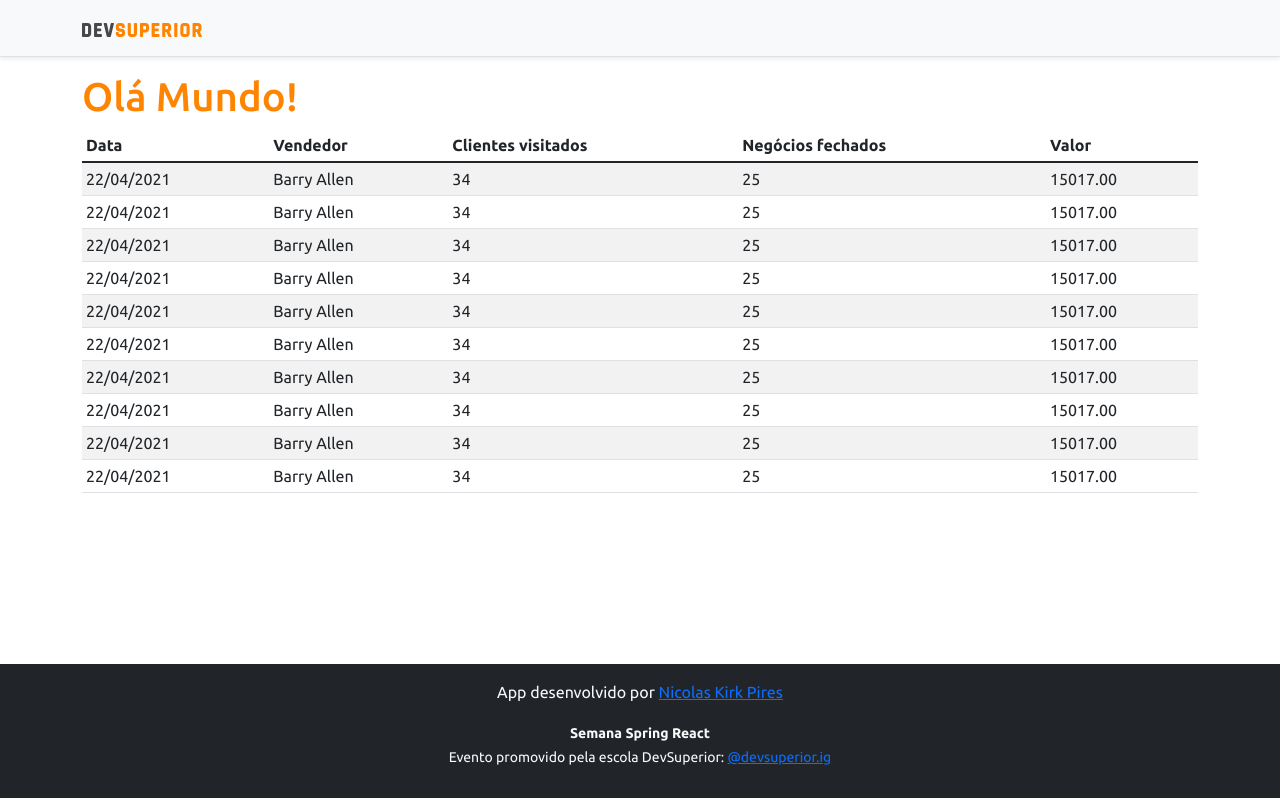
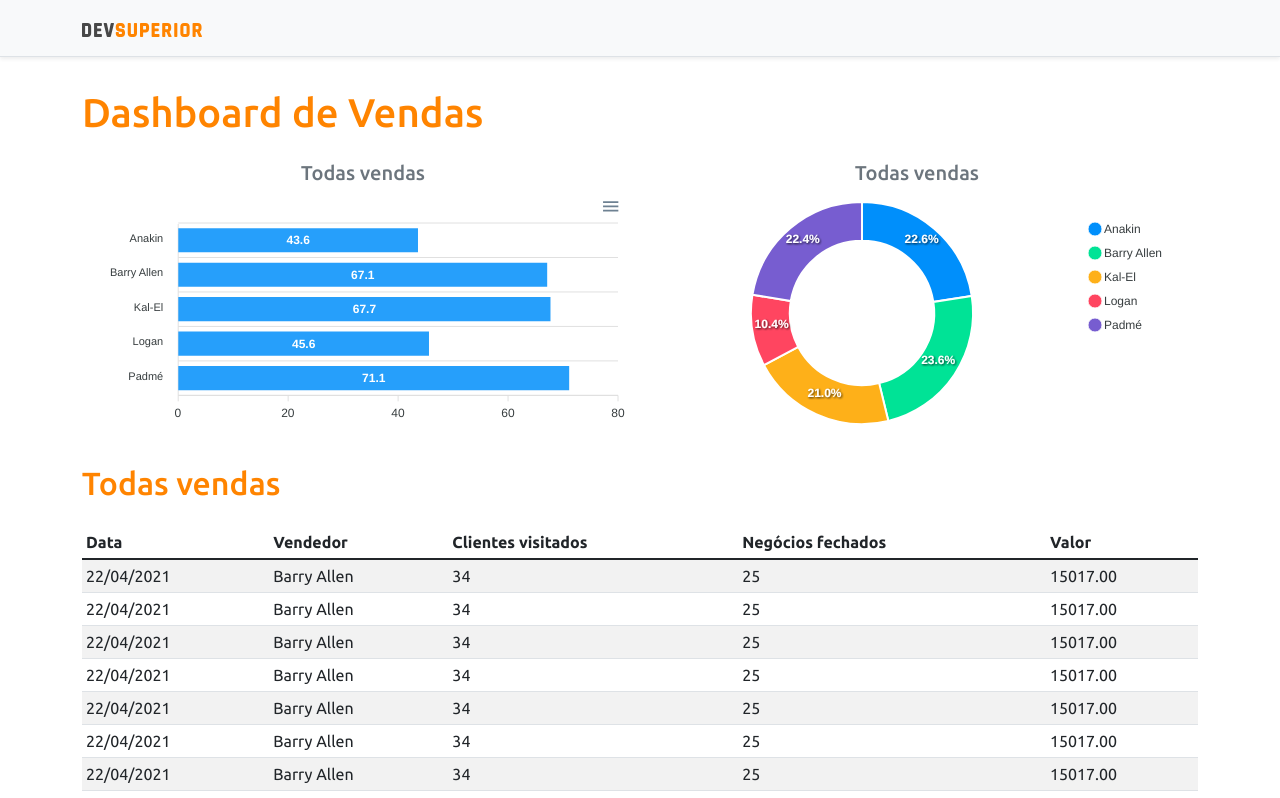
Before and after one commit to NicolasPires/projeto-sds5, a React (Create React App) app in the folder frontend/: page / in a window 1280 px wide. Shown: the top 798 px of the page. Built offline with nearby package versions, Linux system fonts and the light colour scheme.

Commit message:
Static charts

```diff
--- a/frontend/package.json
+++ b/frontend/package.json
@@ -12,10 +12,12 @@
     "@types/node": "^12.0.0",
     "@types/react": "^17.0.0",
     "@types/react-dom": "^17.0.0",
+    "apexcharts": "^3.29.0",
     "bootstrap": "^5.1.3",
     "jquery": "1.9.1",
     "popper.js": "^1.16.1",
     "react": "^17.0.2",
+    "react-apexcharts": "^1.3.9",
     "react-dom": "^17.0.2",
     "react-scripts": "4.0.3",
     "typescript": "^4.1.2",
--- a/frontend/src/App.tsx
+++ b/frontend/src/App.tsx
@@ -1,13 +1,30 @@
 import NavBar from "components/NavBar";
-import Footer from './components/Footer/index';
-import DataTable from './components/DataTable/index';
+import Footer from "./components/Footer/index";
+import DataTable from "./components/DataTable/index";
+import BarChart from "./components/BarChart/index";
+import DonutChart from "components/DonutChart";
 
 function App() {
   return (
     <>
       <NavBar />
       <div className="container">
-        <h1 className="text-primary">Olá Mundo!</h1>
+        <h1 className="text-primary py-3">Dashboard de Vendas</h1>
+
+        <div className="row px-3">
+          <div className="col-sm-6">
+            <h5 className="text-center text-secondary">Todas vendas</h5>
+            <BarChart />
+          </div>
+          <div className="col-sm-6">
+            <h5 className="text-center text-secondary">Todas vendas</h5>
+            <DonutChart />
+          </div>
+        </div>
+
+        <div className="py-3">
+          <h2 className="text-primary">Todas vendas</h2>
+        </div>
 
         <DataTable />
       </div>
--- /dev/null
+++ b/frontend/src/components/BarChart/index.tsx
@@ -0,0 +1,34 @@
+import Chart from 'react-apexcharts'
+
+const BarChart = () => {
+  const options = {
+    plotOptions: {
+      bar: {
+        horizontal: true,
+      },
+    },
+  };
+
+  const mockData = {
+    labels: {
+      categories: ["Anakin", "Barry Allen", "Kal-El", "Logan", "Padmé"],
+    },
+    series: [
+      {
+        name: "% Sucesso",
+        data: [43.6, 67.1, 67.7, 45.6, 71.1],
+      },
+    ],
+  };
+
+  return (
+    <Chart
+        options={{...options, xaxis: mockData.labels}}
+        series={mockData.series}
+        type="bar"
+        height="240"
+    />
+  );
+};
+
+export default BarChart;
--- /dev/null
+++ b/frontend/src/components/DonutChart/index.tsx
@@ -0,0 +1,25 @@
+import Chart from 'react-apexcharts'
+
+const DonutChart = () => {
+  const mockData = {
+    series: [477138, 499928, 444867, 220426, 473088],
+    labels: ['Anakin', 'Barry Allen', 'Kal-El', 'Logan', 'Padmé']
+}
+
+const options = {
+    legend: {
+        show: true
+    }
+}
+
+  return (
+    <Chart
+        options={{...options, labels: mockData.labels}}
+        series={mockData.series}
+        type="donut"
+        height="240"
+    />
+  );
+};
+
+export default DonutChart;
```
Also changed, not shown: 1 other file (tests, documents, lock files or other folders).
